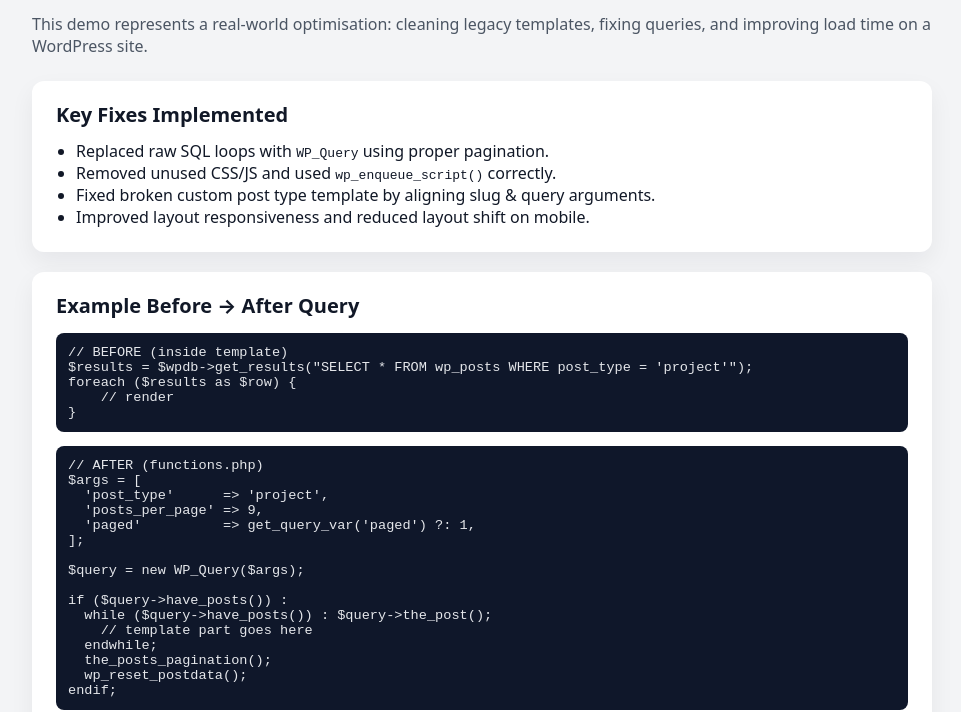
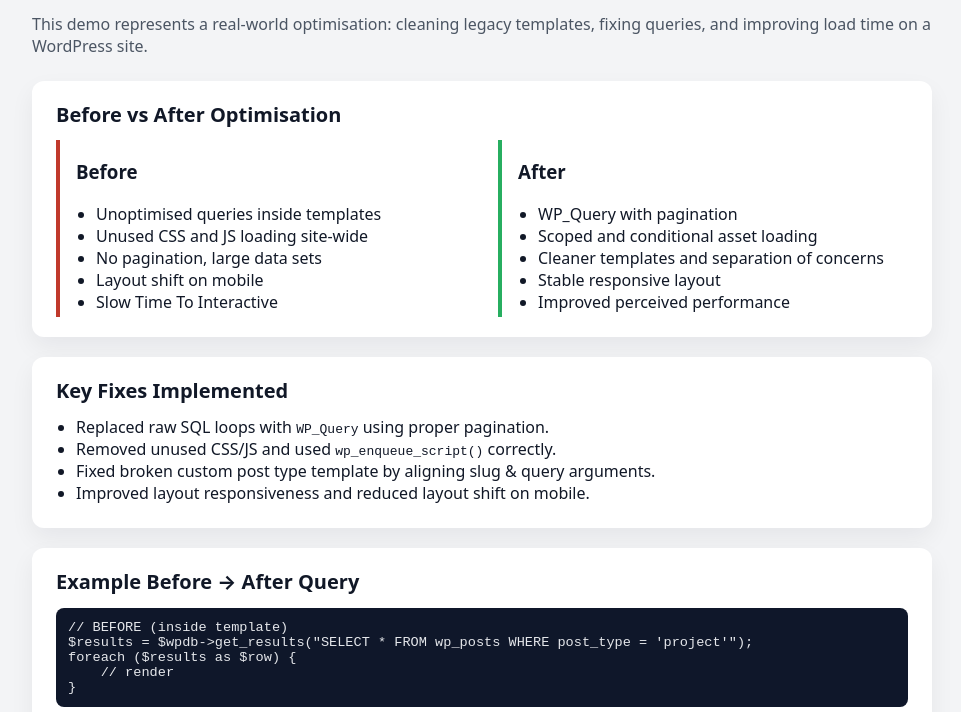
Before and after one commit to safchik/wp-optimisation-case-study, a plain HTML site: page index.html in a window 1280 px wide. Shown: the part 96-808 px from the top of the page, without its empty margins (158-1119 px from the left). Drawn offline with Linux system fonts and the light colour scheme.

Commit message:
Add optimisation case study content

```diff
--- a/index.html
+++ b/index.html
@@ -13,6 +13,35 @@
       This demo represents a real-world optimisation: cleaning legacy templates, fixing
       queries, and improving load time on a WordPress site.
     </p>
+
+    <section class="card comparison">
+  <h2>Before vs After Optimisation</h2>
+
+  <div class="compare-grid">
+    <div class="before">
+      <h3>Before</h3>
+      <ul>
+        <li>Unoptimised queries inside templates</li>
+        <li>Unused CSS and JS loading site-wide</li>
+        <li>No pagination, large data sets</li>
+        <li>Layout shift on mobile</li>
+        <li>Slow Time To Interactive</li>
+      </ul>
+    </div>
+
+    <div class="after">
+      <h3>After</h3>
+      <ul>
+        <li>WP_Query with pagination</li>
+        <li>Scoped and conditional asset loading</li>
+        <li>Cleaner templates and separation of concerns</li>
+        <li>Stable responsive layout</li>
+        <li>Improved perceived performance</li>
+      </ul>
+    </div>
+  </div>
+</section>
+
 
     <section class="card">
       <h2>Key Fixes Implemented</h2>
--- a/style.css
+++ b/style.css
@@ -48,3 +48,25 @@ pre {
     overflow-x: auto;
     font-size: 0.85rem;
 }
+
+.compare-grid {
+  display: grid;
+  grid-template-columns: 1fr 1fr;
+  gap: 2rem;
+}
+
+.before {
+  border-left: 4px solid #c0392b;
+  padding-left: 1rem;
+}
+
+.after {
+  border-left: 4px solid #27ae60;
+  padding-left: 1rem;
+}
+
+@media (max-width: 768px) {
+  .compare-grid {
+    grid-template-columns: 1fr;
+  }
+}
```
